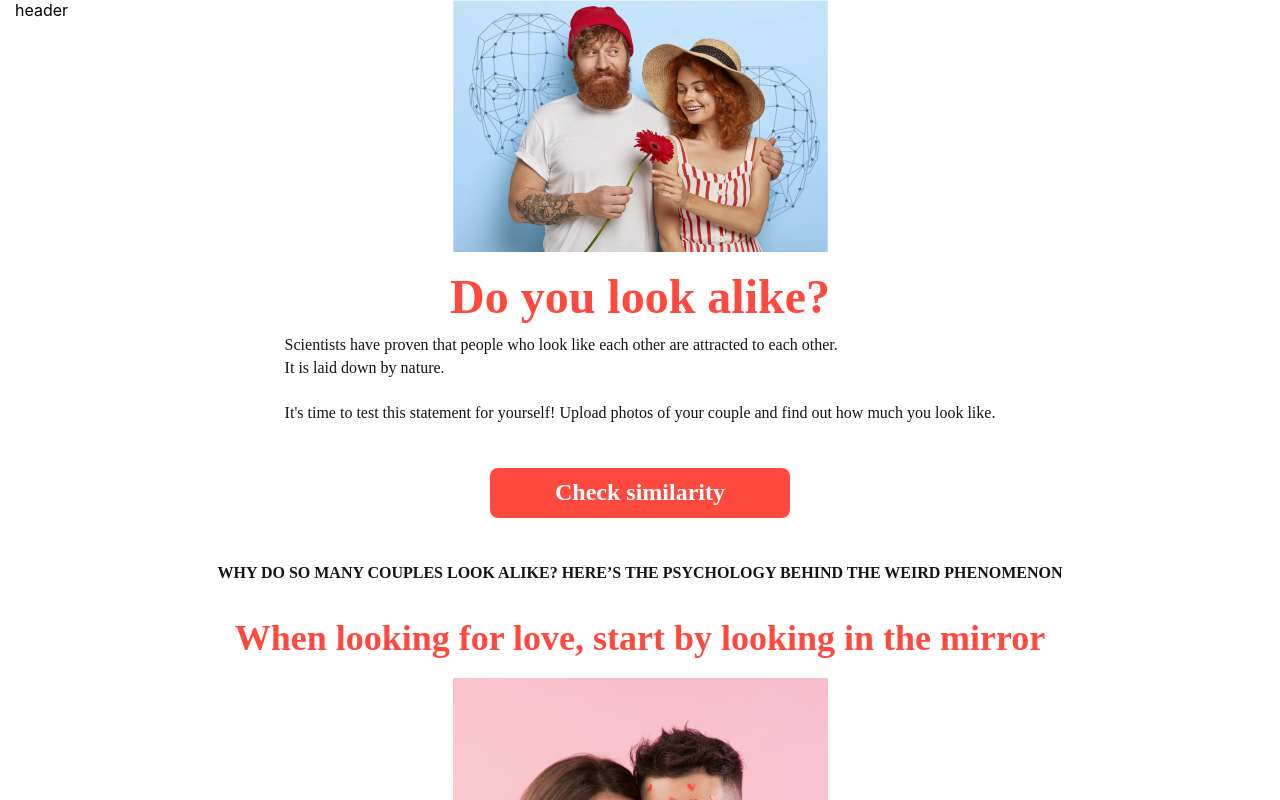
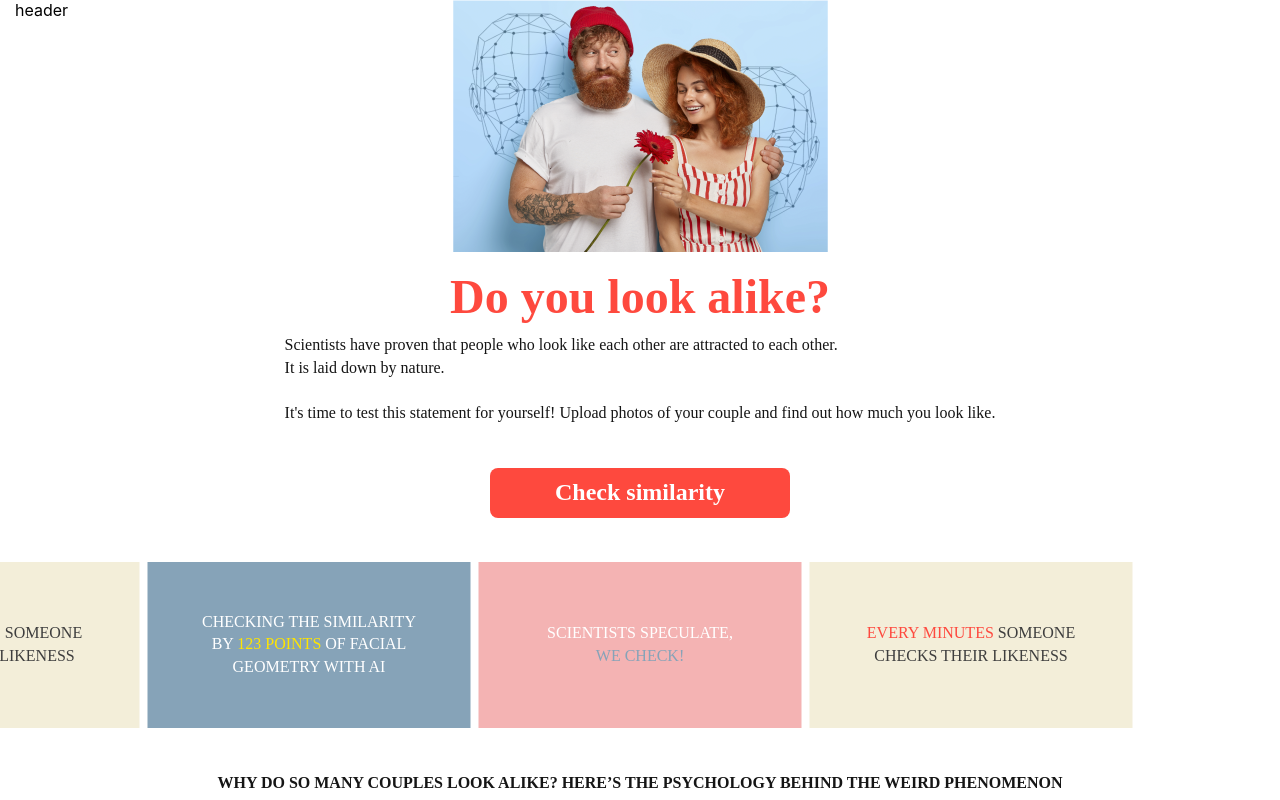
Before and after one commit to kolodenets/Ullme, a React (Vite) app in the folder ullme-app/: page / in a window 1280 px wide. Shown: the top 800 px of the page. Built offline with nearby package versions, Linux system fonts and the light colour scheme; a web font is replaced by a local one.

Commit message:
feat: add swiper

```diff
--- a/ullme-app/package.json
+++ b/ullme-app/package.json
@@ -15,7 +15,8 @@
     "react": "^18.2.0",
     "react-dom": "^18.2.0",
     "react-router-dom": "^6.14.1",
-    "sass": "^1.63.6"
+    "sass": "^1.63.6",
+    "swiper": "^10.0.3"
   },
   "devDependencies": {
     "@types/react": "^18.0.37",
--- /dev/null
+++ b/ullme-app/src/components/Swiper/UISwiper.module.scss
@@ -0,0 +1,43 @@
+@use '../../styles/style.scss' as *;
+
+.slideContainer {
+  display: flex !important;
+  justify-content: center;
+  align-items: center;
+  width: 323px !important;
+  height: 166px !important;
+  @include petraRegular16;
+  text-transform: uppercase;
+  text-align: center;
+}
+.whiteText {
+  color: $color-white;
+}
+.yellowText {
+  color: $color-yellow;
+}
+.blueGrayText {
+  color: $color-blue-gray;
+}
+.redText {
+  color: $color-red;
+}
+.blackText {
+  color: $color-black-3E;
+}
+
+.blueGray {
+  background-color: $color-blue-gray;
+}
+.peach {
+  background-color: $color-peach;
+}
+.white {
+  background-color: $color-white-D9;
+}
+.firstSlide {
+  width: 223px;
+}
+.secondSlide {
+  width: 199px;
+}
--- /dev/null
+++ b/ullme-app/src/components/Swiper/UISwiper.tsx
@@ -0,0 +1,86 @@
+import { Swiper, SwiperSlide } from "swiper/react";
+
+// Import Swiper styles
+import "swiper/css";
+import s from "./UISwiper.module.scss";
+import cn from "classnames";
+
+const UISwiper = () => {
+  return (
+    <>
+      <Swiper
+        slidesPerView={'auto'}
+        centeredSlides={true}
+        spaceBetween={8}
+        loop={true}
+        // className="mySwiper"
+      >
+
+        <SwiperSlide>
+          <div className={cn(s.slideContainer, s.peach)}>
+            <div className={s.secondSlide}>
+              <p className={s.whiteText}>
+                Scientists speculate,{" "}
+                <span className={s.blueGrayText}>we check!</span>
+              </p>
+            </div>
+          </div>
+        </SwiperSlide>
+        <SwiperSlide>
+          <div className={cn(s.slideContainer, s.white)}>
+            <div className={s.firstSlide}>
+              <p className={s.blackText}>
+                <span className={s.redText}>Every minutes </span> someone checks
+                their likeness{" "}
+              </p>
+            </div>
+          </div>
+        </SwiperSlide>
+        <SwiperSlide>
+          <div className={cn(s.slideContainer, s.blueGray)}>
+            <div className={s.firstSlide}>
+              <p className={s.whiteText}>
+                Checking the similarity by{" "}
+                <span className={s.yellowText}>123 points</span> of facial
+                geometry with AI
+              </p>
+            </div>
+          </div>
+        </SwiperSlide>
+        <SwiperSlide>
+          <div className={cn(s.slideContainer, s.peach)}>
+            <div className={s.secondSlide}>
+              <p className={s.whiteText}>
+                Scientists speculate,{" "}
+                <span className={s.blueGrayText}>we check!</span>
+              </p>
+            </div>
+          </div>
+        </SwiperSlide>
+        <SwiperSlide>
+          <div className={cn(s.slideContainer, s.white)}>
+            <div className={s.firstSlide}>
+              <p className={s.blackText}>
+                <span className={s.redText}>Every minutes </span> someone checks
+                their likeness{" "}
+              </p>
+            </div>
+          </div>
+        </SwiperSlide>
+        <SwiperSlide>
+          <div className={cn(s.slideContainer, s.blueGray)}>
+            <div className={s.firstSlide}>
+              <p className={s.whiteText}>
+                Checking the similarity by{" "}
+                <span className={s.yellowText}>123 points</span> of facial
+                geometry with AI
+              </p>
+            </div>
+          </div>
+        </SwiperSlide>
+      </Swiper>
+    </>
+  );
+};
+
+export default UISwiper
--- a/ullme-app/src/pages/home/Home.module.scss
+++ b/ullme-app/src/pages/home/Home.module.scss
@@ -10,7 +10,7 @@
 
 .heroSection {
   // padding-top: 20px;
-
+  padding-bottom: 44px !important;
   .image {
   height: 252px;
   width: 100vw;
--- a/ullme-app/src/pages/home/Home.tsx
+++ b/ullme-app/src/pages/home/Home.tsx
@@ -4,6 +4,7 @@ import Button from "../../components/Button/Button";
 import Logo from "/assets/images/Logo.png";
 import Circle from "/assets/icons/Status-Normal.svg";
 import s from "./Home.module.scss";
+import UISwiper from "../../components/Swiper/UISwiper";
 
 const Home = () => {
   const [activeLongText, setActiveLongText] = useState(false);
@@ -27,6 +28,7 @@ const Home = () => {
           Check similarity
         </Button>
       </section>
+      <UISwiper/>
       <section className={cn("container", s.secondSection)}>
         <div className={s.center}>
           <p className={s.secondInfo}>
--- a/ullme-app/src/styles/globals.scss
+++ b/ullme-app/src/styles/globals.scss
@@ -82,3 +82,7 @@ button {
     --mainWidth: 345px;
   }
 }
+
+.swiper-slide {
+  width: unset;
+}
```
Also changed, not shown: 1 other file (tests, documents, lock files or other folders).
